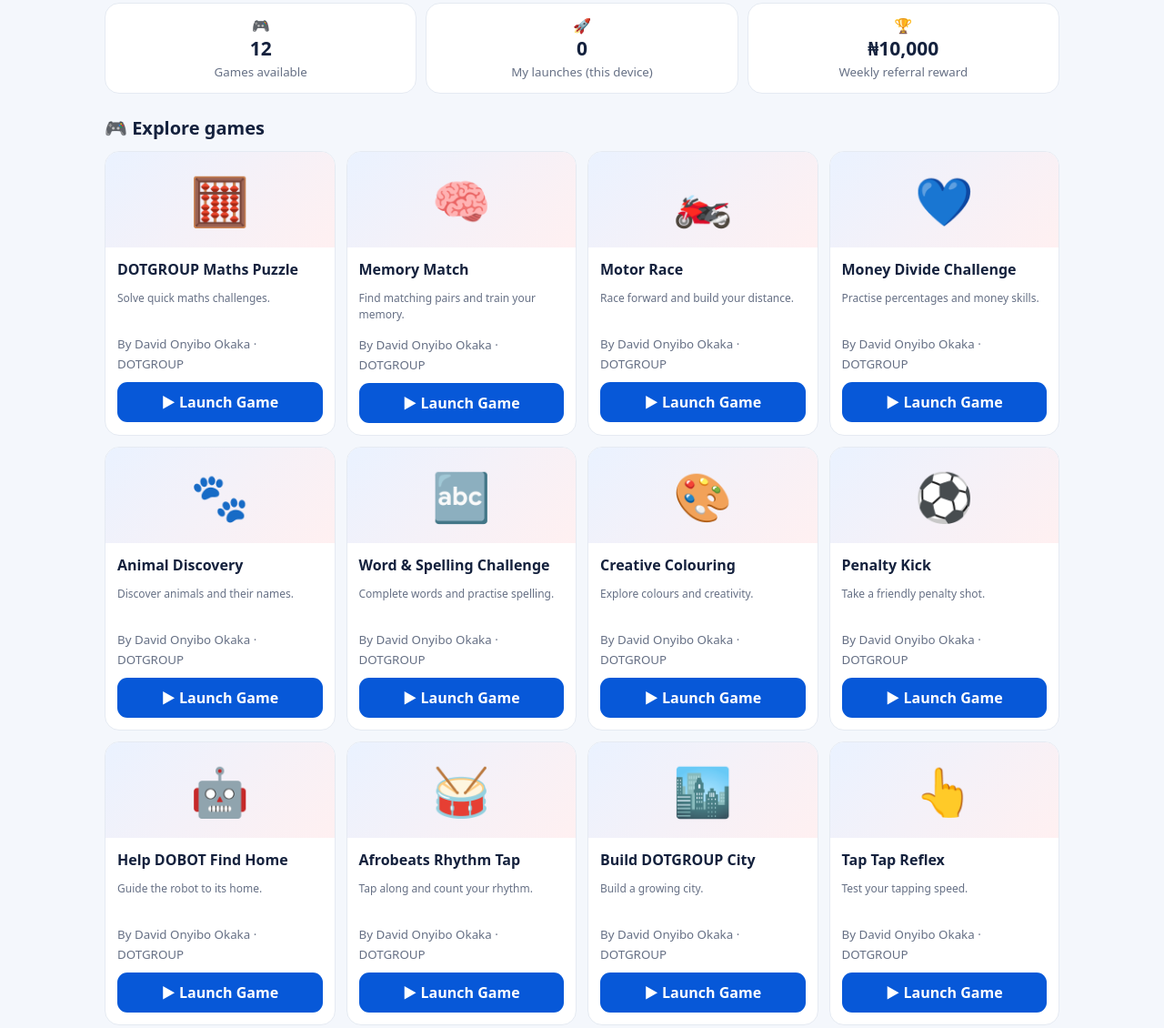
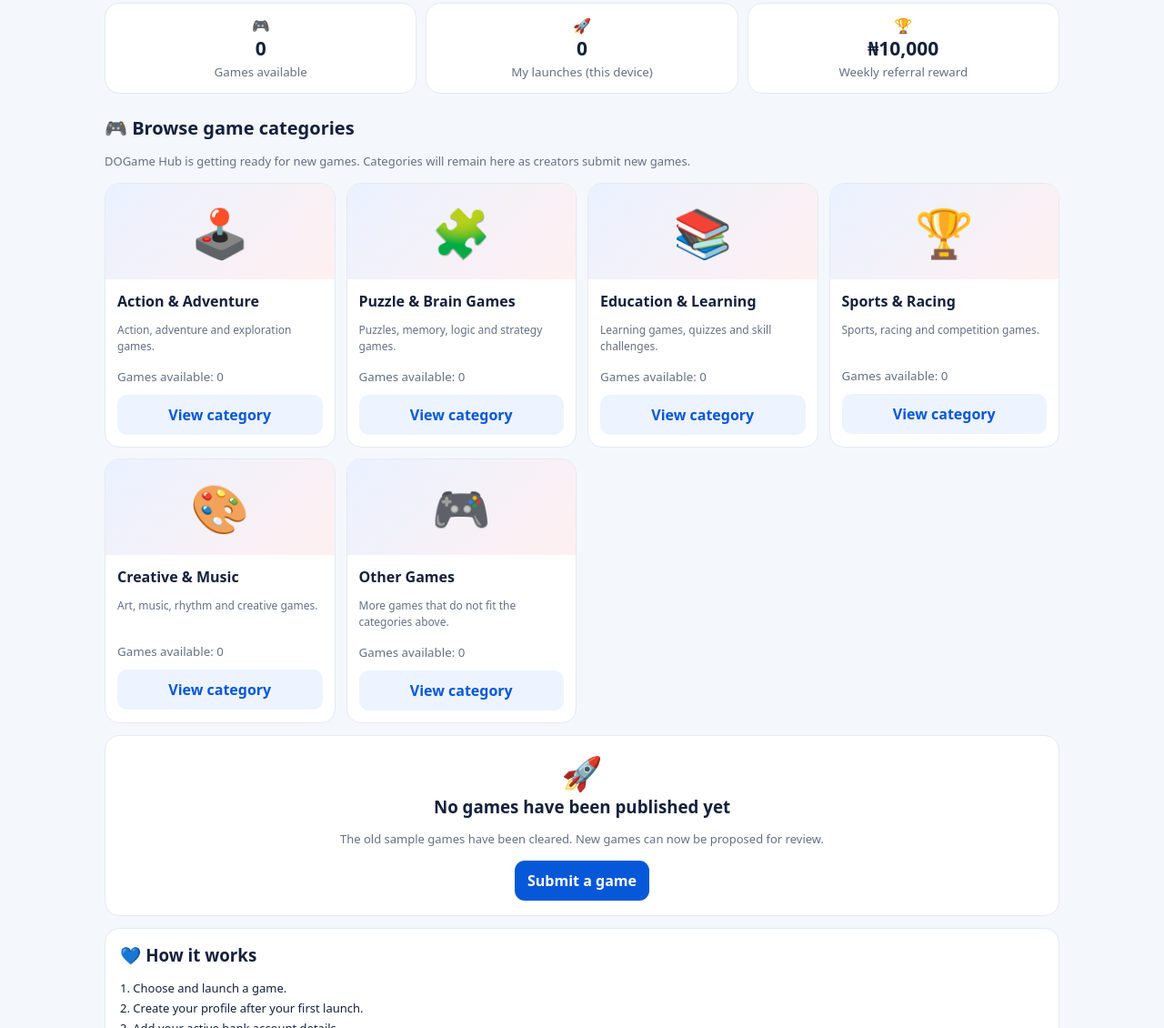
Before and after one commit to dot2025top-cmyk/dogamehub, a plain HTML site: page index.html in a window 1280 px wide. Shown: the part 370-1500 px from the top of the page at 91% size. Drawn offline with Linux system fonts and the light colour scheme.

Commit message:
Update index.html

```diff
--- a/index.html
+++ b/index.html
@@ -17,8 +17,16 @@ header{background:linear-gradient(120deg,var(--navy),var(--blue));color:#fff;pad
 <main class="wrap">
 <div class="notice"><b>Welcome to DOGame Hub!</b><br>Play any available game. After your first game launch, create your profile, add your bank details and unlock your referral link. Refer 10 people who launch games within the same week to qualify for the ₦10,000 reward. Each game launch costs ₦3,000.</div>
 <div class="stats"><div class="stat">🎮<b id="gameTotal">0</b><small>Games available</small></div><div class="stat">🚀<b id="launchTotal">0</b><small>My launches (this device)</small></div><div class="stat">🏆<b>₦10,000</b><small>Weekly referral reward</small></div></div>
-<h2>🎮 Explore games</h2><div class="grid" id="games"></div>
-<div class="panel"><h3>💙 How it works</h3><p style="font-size:13px;line-height:1.7">1. Choose and launch a game.<br>2. Create your profile after your first launch.<br>3. Add your active bank account details.<br>4. Copy and share your referral link.<br>5. Get 10 referred people to launch a game within one week to qualify for ₦10,000.</p><button class="btn green" onclick="window.open('https://chat.whatsapp.com/E41Fc9y1Qd35ZJEUg105gU','_blank')">Join our WhatsApp Community</button></div>
+<h2>🎮 Browse game categories</h2>
+<p style="font-size:13px;color:#667085;line-height:1.6">DOGame Hub is getting ready for new games. Categories will remain here as creators submit new games.</p>
+<div class="grid" id="games"></div>
+<div class="panel" style="text-align:center">
+  <div style="font-size:36px">🚀</div>
+  <h3>No games have been published yet</h3>
+  <p style="font-size:13px;line-height:1.6;color:#667085">The old sample games have been cleared. New games can now be proposed for review.</p>
+  <button class="btn blue" onclick="submitGameIdea()">Submit a game</button>
+</div>
+<div class="panel"><h3>💙 How it works</h3><p style="font-size:13px;line-height:1.7">1. Choose and launch a game.<br>2. Create your profile after your first launch.<br>3. Add your active bank account details.<br>4. Copy and share your referral link.<br>5. Get 10 referred people to launch a game within one week to qualify for ₦10,000.</p></div>
 <div class="footer">© <span id="year"></span> DOTGROUP · DOGame Hub<br>Games created by David Onyibo Okaka, Founder, DOTGROUP.</div></main>
 
 <div class="modal" id="accountModal"><div class="dialog"><div class="dialoghead"><h2 style="margin:0">My DOGame Account</h2><button class="close" onclick="closeModal('accountModal')">×</button></div><div id="accountContent"></div></div></div>
@@ -28,24 +36,42 @@ header{background:linear-gradient(120deg,var(--navy),var(--blue));color:#fff;pad
 <script>
 const ADMIN_PASSWORD="CHANGE_THIS_PASSWORD";
 const WA_ADMIN="2349024370617";
-const games=[
-{id:"maths",title:"DOTGROUP Maths Puzzle",emoji:"🧮",desc:"Solve quick maths challenges.",kind:"math"},
-{id:"memory",title:"Memory Match",emoji:"🧠",desc:"Find matching pairs and train your memory.",kind:"memory"},
-{id:"motor",title:"Motor Race",emoji:"🏍️",desc:"Race forward and build your distance.",kind:"tap"},
-{id:"divide",title:"Money Divide Challenge",emoji:"💙",desc:"Practise percentages and money skills.",kind:"divide"},
-{id:"animal",title:"Animal Discovery",emoji:"🐾",desc:"Discover animals and their names.",kind:"animal"},
-{id:"word",title:"Word & Spelling Challenge",emoji:"🔤",desc:"Complete words and practise spelling.",kind:"word"},
-{id:"colour",title:"Creative Colouring",emoji:"🎨",desc:"Explore colours and creativity.",kind:"colour"},
-{id:"penalty",title:"Penalty Kick",emoji:"⚽",desc:"Take a friendly penalty shot.",kind:"penalty"},
-{id:"maze",title:"Help DOBOT Find Home",emoji:"🤖",desc:"Guide the robot to its home.",kind:"maze"},
-{id:"music",title:"Afrobeats Rhythm Tap",emoji:"🥁",desc:"Tap along and count your rhythm.",kind:"tap"},
-{id:"city",title:"Build DOTGROUP City",emoji:"🏙️",desc:"Build a growing city.",kind:"city"},
-{id:"tap",title:"Tap Tap Reflex",emoji:"👆",desc:"Test your tapping speed.",kind:"tap"}
+const games=[];
+
+// Categories stay visible while the games area is empty.
+const gameCategories=[
+  {name:"Action & Adventure",icon:"🕹️",description:"Action, adventure and exploration games."},
+  {name:"Puzzle & Brain Games",icon:"🧩",description:"Puzzles, memory, logic and strategy games."},
+  {name:"Education & Learning",icon:"📚",description:"Learning games, quizzes and skill challenges."},
+  {name:"Sports & Racing",icon:"🏆",description:"Sports, racing and competition games."},
+  {name:"Creative & Music",icon:"🎨",description:"Art, music, rhythm and creative games."},
+  {name:"Other Games",icon:"🎮",description:"More games that do not fit the categories above."}
 ];
 const get=(k,d)=>{try{return JSON.parse(localStorage.getItem(k)||JSON.stringify(d))}catch(e){return d}};
 const set=(k,v)=>localStorage.setItem(k,JSON.stringify(v));
 let user=get("dogame_user",null), launches=get("dogame_launches",[]), activeGame=null, score=0;
-function renderGames(){document.getElementById("games").innerHTML=games.map(g=>`<article class="card"><div class="art">${g.emoji}</div><div class="body"><h3>${g.title}</h3><p>${g.desc}</p><small>By David Onyibo Okaka · DOTGROUP</small><button class="btn blue" onclick="playGame('${g.id}')">▶ Launch Game</button></div></article>`).join("");document.getElementById("gameTotal").textContent=games.length;document.getElementById("launchTotal").textContent=launches.length}
+function renderGames(){
+  const box=document.getElementById("games");
+  box.innerHTML=gameCategories.map(cat=>`
+    <article class="card">
+      <div class="art">${cat.icon}</div>
+      <div class="body">
+        <h3>${cat.name}</h3>
+        <p>${cat.description}</p>
+        <small>Games available: 0</small>
+        <button class="btn soft" onclick="showCategory('${cat.name}')">View category</button>
+      </div>
+    </article>`).join("");
+  document.getElementById("gameTotal").textContent=games.length;
+  document.getElementById("launchTotal").textContent=launches.length;
+}
+function showCategory(name){
+  alert(name+" is currently empty. New games will appear here after they are reviewed and published.");
+}
+function submitGameIdea(){
+  const message="Hello DOGame Hub Admin. I would like to submit a new game for DOGame Hub. Please tell me how to submit the game, its title, category and game link.";
+  window.open("https://wa.me/"+WA_ADMIN+"?text="+encodeURIComponent(message),"_blank");
+}
 function openModal(id){if(id==="accountModal")renderAccount();document.getElementById(id).classList.add("show")}function closeModal(id){document.getElementById(id).classList.remove("show")}
 function playGame(id){activeGame=games.find(g=>g.id===id);if(!activeGame)return;score=0;document.getElementById("playTitle").textContent=activeGame.title;renderGameContent();openModal("playModal")}
 function closeGame(){closeModal("playModal");if(activeGame){launches.push({id:activeGame.id,time:Date.now()});set("dogame_launches",launches);renderGames();if(launches.length===1&&!user){setTimeout(()=>{openModal("accountModal");renderAccount()},250)}}}
@@ -64,7 +90,7 @@ function answer(ok){let r=document.getElementById("gameResult");if(ok){score++;r
 function colour(c){document.getElementById("gameContent").style.background=c==="red"?"#ffe4e6":c==="blue"?"#dbeafe":"#dcfce7"}
 function renderAccount(){let box=document.getElementById("accountContent");if(!user){box.innerHTML=launches.length?`<p>You have launched a game. Create your profile to continue.</p><div class="field"><label>Full name</label><input id="uName"></div><div class="field"><label>Username</label><input id="uUser"></div><div class="field"><label>WhatsApp number</label><input id="uPhone"></div><div class="field"><label>Bank name</label><input id="uBank"></div><div class="field"><label>Account name</label><input id="uAccountName"></div><div class="field"><label>Account number</label><input id="uAccountNo" inputmode="numeric"></div><button class="btn blue" onclick="saveProfile()">Save profile</button>`:`<p>Launch at least one game to unlock your profile, bank details and referral link.</p>`;return}
 let link=location.origin+location.pathname+"?ref="+encodeURIComponent(user.username),referrals=get("dogame_referrals",[]).filter(r=>r.ref===user.username&&sameWeek(r.time));
-box.innerHTML=`<p>Welcome, <b>${escapeHtml(user.name)}</b> (@${escapeHtml(user.username)})</p><p style="font-size:12px;color:#667085">Bank details: ${escapeHtml(user.bank)} · ${escapeHtml(user.accountName)} · ${escapeHtml(user.accountNo)}</p><h3>Your referral link</h3><div class="code" style="font-size:12px;letter-spacing:0">${link}</div><div class="row" style="margin-top:8px"><button class="btn soft" onclick="copyLink()">Copy link</button><button class="btn green" onclick="shareLink()">Share WhatsApp</button></div><h3 style="margin-top:20px">This week's referral progress</h3><b>${referrals.length} / 10 launched referrals</b><div class="progress"><div style="width:${Math.min(100,referrals.length*10)}%"></div></div><p style="font-size:12px">${referrals.length>=10?"You may contact admin for manual verification of the ₦10,000 reward.":"Get "+(10-referrals.length)+" more qualifying referrals this week."}</p><button class="btn green" onclick="window.open('https://wa.me/2349024370617?text='+encodeURIComponent('Hello, I want to verify my DOGame referral reward. Username: '+user.username),'_blank')">Contact admin on WhatsApp</button><p><button class="btn soft" onclick="window.open('https://chat.whatsapp.com/E41Fc9y1Qd35ZJEUg105gU','_blank')">Join WhatsApp Community</button></p>`}
+box.innerHTML=`<p>Welcome, <b>${escapeHtml(user.name)}</b> (@${escapeHtml(user.username)})</p><p style="font-size:12px;color:#667085">Bank details: ${escapeHtml(user.bank)} · ${escapeHtml(user.accountName)} · ${escapeHtml(user.accountNo)}</p><h3>Your referral link</h3><div class="code" style="font-size:12px;letter-spacing:0">${link}</div><div class="row" style="margin-top:8px"><button class="btn soft" onclick="copyLink()">Copy link</button><button class="btn green" onclick="shareLink()">Share WhatsApp</button></div><h3 style="margin-top:20px">This week's referral progress</h3><b>${referrals.length} / 10 launched referrals</b><div class="progress"><div style="width:${Math.min(100,referrals.length*10)}%"></div></div><p style="font-size:12px">${referrals.length>=10?"You may contact admin for manual verification of the ₦10,000 reward.":"Get "+(10-referrals.length)+" more qualifying referrals this week."}</p><button class="btn green" onclick="window.open('https://wa.me/2349024370617?text='+encodeURIComponent('Hello, I want to verify my DOGame referral reward. Username: '+user.username),'_blank')">Contact admin on WhatsApp</button><p><button class="btn soft" onclick="window.open('https://chat.whatsapp.com/E41Fc9y1Qd35ZJEUg105gU','_blank')">Join the Players’ WhatsApp Community</button></p>`}
 function saveProfile(){let name=document.getElementById("uName").value.trim(),username=document.getElementById("uUser").value.trim().toLowerCase().replace(/[^a-z0-9_]/g,""),phone=document.getElementById("uPhone").value.trim(),bank=document.getElementById("uBank").value.trim(),accountName=document.getElementById("uAccountName").value.trim(),accountNo=document.getElementById("uAccountNo").value.trim();if(!name||!username||!phone||!bank||!accountName||!accountNo){alert("Please complete every field.");return}user={name,username,phone,bank,accountName,accountNo};set("dogame_user",user);let ref=new URLSearchParams(location.search).get("ref");if(ref&&ref!==username){let all=get("dogame_referrals",[]);all.push({ref,time:Date.now(),newUser:username,launched:false});set("dogame_referrals",all)}renderAccount()}
 function copyLink(){let l=location.origin+location.pathname+"?ref="+encodeURIComponent(user.username);navigator.clipboard?.writeText(l).then(()=>alert("Referral link copied."),()=>prompt("Copy your link:",l))}
 function shareLink(){let l=location.origin+location.pathname+"?ref="+encodeURIComponent(user.username);window.open("https://wa.me/?text="+encodeURIComponent("Join DOGame Hub and play games: "+l))}
```
